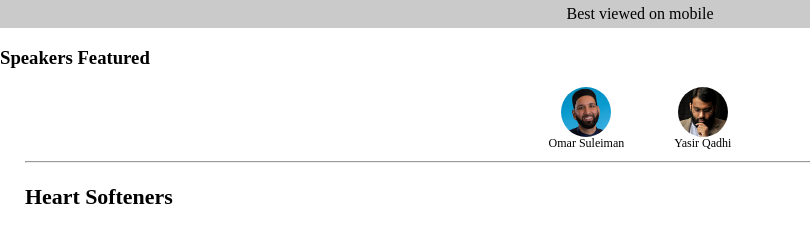
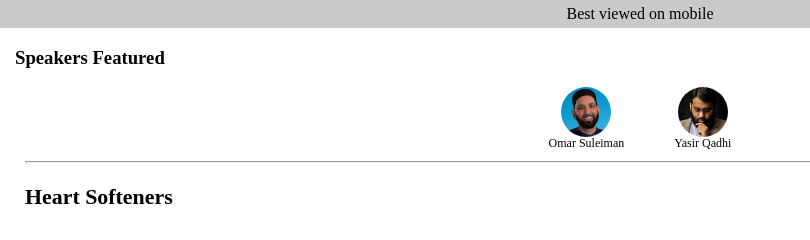
Before and after one commit to sajidmohd717/islamic-lectures-directory, a website built with webpack: page src/index.html in a window 1280 px wide. Shown: the top 240 px of the page, 0-810 px from the left. Built offline with nearby package versions, Linux system fonts and the light colour scheme; files whose address does not match are found by name.

Commit message:
improved a little, this project is getting a little too complex, i won't be making it more complicated, gna continue with the odin project for now

```diff
--- a/src/index.html
+++ b/src/index.html
@@ -13,10 +13,13 @@
     <nav>
         <p class="nav-info">Best viewed on mobile</p>
     </nav>
-    <h3>Speakers Featured</h3>
-    <div class="speakers">
+    <div class="speaker-container">
+        <h3 class="speakers-h3">Speakers Featured</h3>
+        <div class="speakers">
 
+        </div>
     </div>
+
 
     <div class="content">
 
--- a/src/style.css
+++ b/src/style.css
@@ -124,3 +124,7 @@ span {
     gap: 50px;
     justify-content: center;
 }
+
+.speaker-container {
+    margin: 0px 15px;
+}
```
Also changed, not shown: dist/index.html, dist/main.js.
